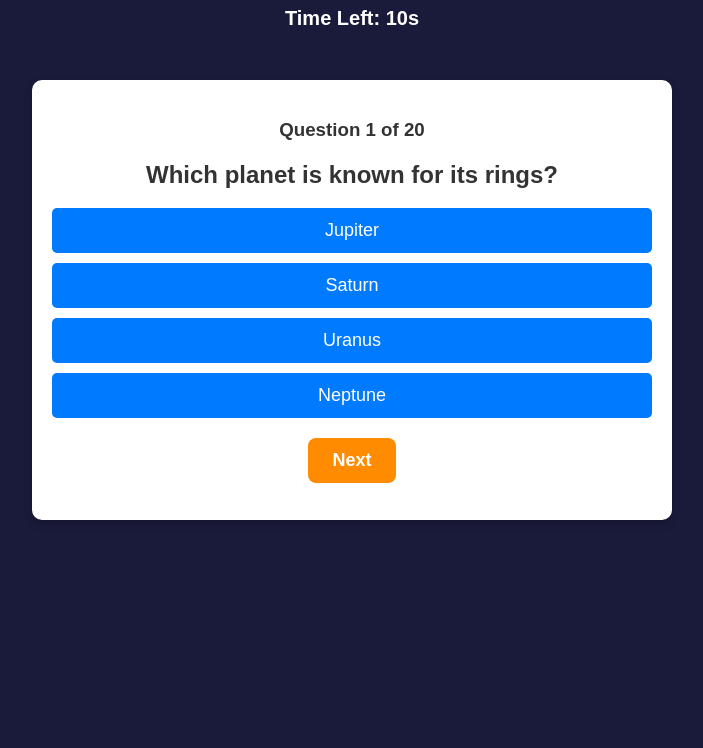
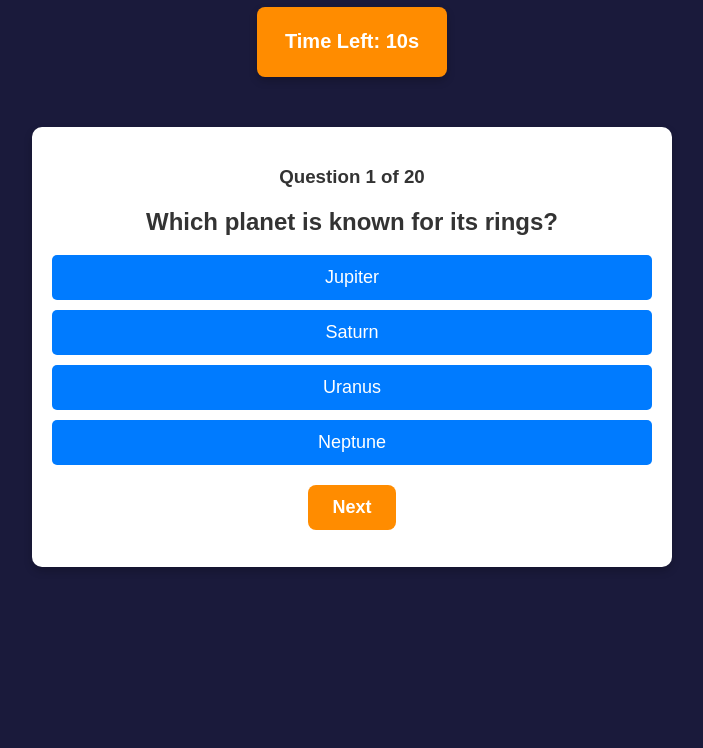
Before and after one commit to Omar6688/GK-QUIZ, a plain HTML site: page quiz.html in a window 1280 px wide. Shown: the part 73-821 px from the top of the page, without its empty margins (288-991 px from the left). Drawn offline with Linux system fonts and the light colour scheme.

Commit message:
add the css to have the timer in a separate container and have the same orange backgroung and the next buttton

```diff
--- a/assets/css/style.css
+++ b/assets/css/style.css
@@ -193,3 +193,28 @@ ul {
 .refresh-btn:hover {
     background-color: #e07b00;
 }
+
+/* Timer Wrapper - Ensures Proper Placement */
+#timer-wrapper {
+    display: flex;
+    justify-content: center;
+    align-items: center;
+    margin-top: 10px; /* Adjust spacing if needed */
+}
+
+/* Timer Container - Matches Next Button Color */
+#timer-container {
+    background-color: #ff8c00; /* Orange color matching Next button */
+    color: white;
+    font-size: 20px;
+    font-weight: bold;
+    padding: 10px 20px;
+    border-radius: 8px;
+    text-align: center;
+    width: 150px;
+    height: 50px;
+    display: flex;
+    align-items: center;
+    justify-content: center;
+    box-shadow: 0px 4px 8px rgba(0, 0, 0, 0.2);
+}
```
